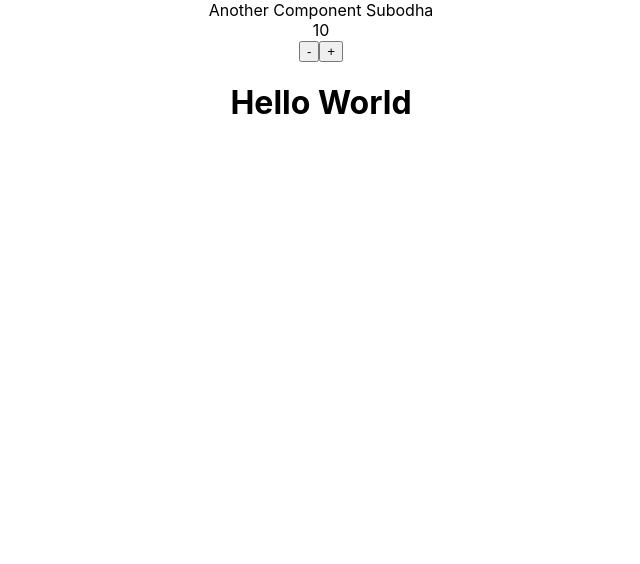
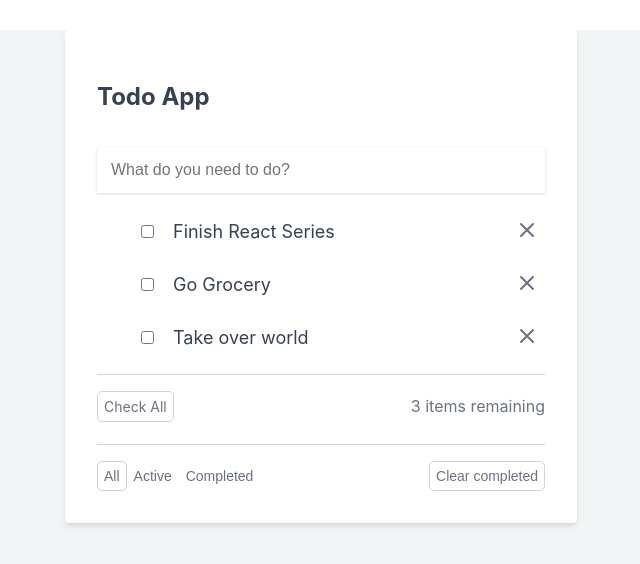
Before and after one commit to SubodhaSahu/react, a React (Create React App) app: page / in a window 1280 px wide. Shown: the top 564 px of the page, without its empty margins (319-959 px from the left). Built offline with nearby package versions, Linux system fonts and the light colour scheme.

Commit message:
Use of State to show a list of todos

```diff
--- a/src/App.css
+++ b/src/App.css
@@ -1,38 +1,229 @@
-.App {
+*, *::before, *::after {
+  box-sizing: border-box;
+}
+
+body {
+  margin: 0;
+  font-family: -apple-system, BlinkMacSystemFont, 'Segoe UI', 'Roboto', 'Oxygen',
+    'Ubuntu', 'Cantarell', 'Fira Sans', 'Droid Sans', 'Helvetica Neue',
+    sans-serif;
+  -webkit-font-smoothing: antialiased;
+  -moz-osx-font-smoothing: grayscale;
+}
+
+.todo-app-container {
+  min-height: 100vh;
+  background: #f3f4f6;
+}
+
+.container {
+  margin: auto;
+  padding-top: 24px;
+  max-width: 48rem;
+}
+
+.todo-app {
+  margin: auto;
+  margin-top: 30px;
+  padding: 2rem;
+  background: white;
+  border-radius: 0.25rem;
+  box-shadow: 0 4px 6px -1px rgba(0, 0, 0, 0.1), 0 2px 4px -1px rgba(0, 0, 0, 0.06);
+  max-width: 32rem;
+  color: #374151;
+}
+
+h2 {
+  font-size: 24px;
+  font-weight: bold;
+}
+
+.todo-input {
+  width: 100%;
+  border: none;
+  box-shadow: 0 1px 3px 0 rgba(0, 0, 0, 0.1), 0 1px 2px 0 rgba(0, 0, 0, 0.06);
+  padding: 14px;
+  font-size: 16px;
+  margin-top: 16px;
+}
+
+.todo-list {
+  margin-top: 32px;
+}
+
+.todo-item-container {
+  display: flex;
+  justify-content: space-between;
+  align-items: center;
+  margin-top: 24px;
+}
+
+.todo-item {
+  display: flex;
+  align-items: center;
+  flex: 1;
+  font-size: 18px;
+  margin-right: 24px;
+}
+
+.todo-item-label {
+  margin-left: 16px;
+}
+
+.todo-item-input {
+  margin-left: 8px;
+  width: 100%;
+  border: none;
+  box-shadow: 0 1px 3px 0 rgba(0, 0, 0, 0.1), 0 1px 2px 0 rgba(0, 0, 0, 0.06);
+  padding: 6px 8px;
+  font-size: 18px;
+}
+
+.line-through {
+  text-decoration: line-through;
+}
+
+.x-button {
+  background: white;
+  color: #6B7280;
+  border: none;
+  cursor: pointer;
+}
+
+.x-button:hover {
+  color: #1F2937;
+}
+
+.x-button-icon {
+  width: 1.5rem;
+  height: 1.5rem;
+}
+
+.button {
+  color: #6B7280;
+  font-size: 14px;
+  background: white;
+  border: 1px solid lightgray;
+  padding: 6px;
+  border-radius: 5px;
+  cursor: pointer;
+}
+
+.button:hover {
+  border: 1px solid lightgray;
+}
+
+.filter-button {
+  border: 1px solid white;
+}
+
+.filter-button-active {
+  border: 1px solid lightgray;
+}
+
+.check-all-container {
+  display: flex;
+  justify-content: space-between;
+  align-items: center;
+  color: #6B7280;
+  margin-top: 22px;
+  padding-top: 16px;
+  border-top: 1px solid lightgray;
+}
+
+.other-buttons-container {
+  display: flex;
+  justify-content: space-between;
+  align-items: center;
+  color: #6B7280;
+  margin-top: 22px;
+  padding-top: 16px;
+  border-top: 1px solid lightgray;
+}
+
+.no-todos-container {
+  width: 300px;
+  margin: 30px auto;
+}
+
+.no-todos-container p {
+  margin-top: 20px;
   text-align: center;
 }
 
-.App-logo {
-  height: 40vmin;
-  pointer-events: none;
+.name-container {
+  margin-bottom: 40px;
 }
 
-@media (prefers-reduced-motion: no-preference) {
-  .App-logo {
-    animation: App-logo-spin infinite 20s linear;
-  }
+.name-label {
+  margin-top: 15px;
 }
 
-.App-header {
-  background-color: #282c34;
-  min-height: 100vh;
-  display: flex;
-  flex-direction: column;
-  align-items: center;
-  justify-content: center;
-  font-size: calc(10px + 2vmin);
-  color: white;
+.toggles-container {
+  margin: 20px 0;
 }
 
-.App-link {
-  color: #61dafb;
+nav {
+  background: white;
+  padding: 16px;
 }
 
-@keyframes App-logo-spin {
-  from {
-    transform: rotate(0deg);
-  }
-  to {
-    transform: rotate(360deg);
-  }
+nav ul {
+  display: flex;
+  justify-content: center;
+  margin: auto;
 }
+
+nav ul li:not(:first-child) {
+  margin-left: 16px;
+}
+
+.active {
+  font-weight: bold;
+}
+
+/* Transitions  */
+
+.slide-vertical-enter {
+  opacity: 0;
+  transform: translateY(-20px);
+}
+
+.slide-vertical-enter-active {
+  opacity: 1;
+  transform: translateY(0);
+  transition: all 300ms;
+}
+
+.slide-vertical-exit {
+  opacity: 1;
+  transform: translateY(0);
+}
+
+.slide-vertical-exit-active {
+  opacity: 0;
+  transition: all 300ms;
+  transform: translateY(-20px);
+}
+
+.slide-horizontal-enter {
+  opacity: 0;
+  transform: translateX(20px);
+}
+
+.slide-horizontal-enter-active {
+  opacity: 1;
+  transform: translateX(0);
+  transition: all 300ms;
+}
+
+.slide-horizontal-exit {
+  opacity: 1;
+  transform: translateX(0);
+}
+
+.slide-horizontal-exit-active {
+  opacity: 0;
+  transition: all 300ms;
+  transform: translateX(20px);
+}
--- a/src/App.js
+++ /dev/null
@@ -1,27 +0,0 @@
-import { useState } from 'react';
-import Another from './Another';
-import './App.css';
-
-function App() {
-  const [count, setCount] = useState(10);
-  let increment = () => {
-    setCount(prevCount => prevCount + 1)
-  }
-  let decrement = () => {
-    setCount(prevCount => prevCount - 1)
-  }
-  return (
-    <div className="App">
-      <Another  name="Subodha"/>
-      <span>{count}</span>
-      <div>
-      <button onClick={decrement}>-</button>
-      <button onClick={increment}>+</button>
-      </div>
-
-        <h1> Hello World</h1>
-    </div>
-  );
-}
-
-export default App;
--- /dev/null
+++ b/src/components/App.js
@@ -0,0 +1,85 @@
+import { useState } from 'react';
+import Another from './Another';
+import '../App.css';
+
+function App() {
+  const [todos, setTodos] = useState([
+    {
+      id: 1,
+      title: 'Finish React Series',
+      isComplete: false,
+    },
+    {
+      id: 2,
+      title: 'Go Grocery',
+      isComplete: true,
+    },
+    {
+      id: 3,
+      title: 'Take over world',
+      isComplete: false,
+    },
+  ]);
+  return (
+    <div className="todo-app-container">
+        <div className="todo-app">
+        <h2>Todo App</h2>
+        <form action="#">
+            <input
+              type="text"
+              className="todo-input"
+              placeholder="What do you need to do?"
+            />
+          </form>
+      <ul>
+        {todos.map((todo, index) => (
+        <li className="todo-item-container">
+        <div className="todo-item">
+          <input type="checkbox" />
+          <span className="todo-item-label">{todo.title}</span>
+          {/* <input type="text" className="todo-item-input" value="Finish React Series" /> */}
+        </div>
+        <button className="x-button">
+          <svg
+            className="x-button-icon"
+            fill="none"
+            viewBox="0 0 24 24"
+            stroke="currentColor"
+          >
+            <path
+              strokeLinecap="round"
+              strokeLinejoin="round"
+              strokeWidth={2}
+              d="M6 18L18 6M6 6l12 12"
+            />
+          </svg>
+        </button>
+      </li>
+        ))}
+      </ul>
+      <div className="check-all-container">
+            <div>
+              <div className="button">Check All</div>
+            </div>
+
+            <span>3 items remaining</span>
+          </div>
+
+          <div className="other-buttons-container">
+            <div>
+              <button className="button filter-button filter-button-active">
+                All
+              </button>
+              <button className="button filter-button">Active</button>
+              <button className="button filter-button">Completed</button>
+            </div>
+            <div>
+              <button className="button">Clear completed</button>
+            </div>
+          </div>
+        </div>
+      </div>
+  );
+}
+
+export default App;
--- a/src/index.js
+++ b/src/index.js
@@ -1,7 +1,7 @@
 import React from 'react';
 import ReactDOM from 'react-dom/client';
 import './index.css';
-import App from './App';
+import App from './components/App';
 import reportWebVitals from './reportWebVitals';
 
 const root = ReactDOM.createRoot(document.getElementById('root'));
```
Also changed, not shown: src/components/Another.jsx (renamed from src/Another.jsx).
